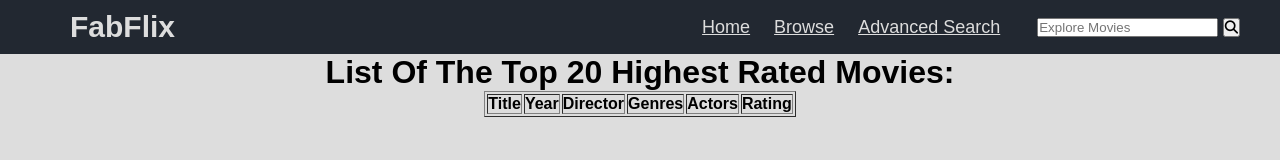
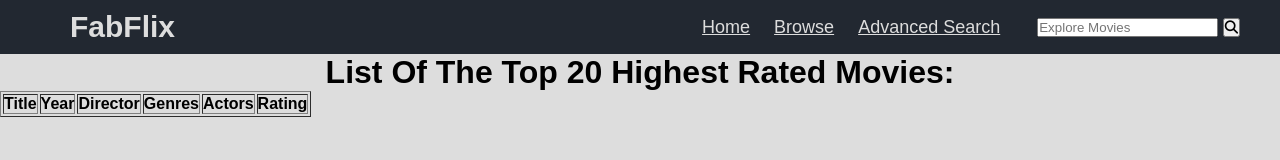
Before and after one commit to AJYI/FabflixProject, a plain HTML site: page WebContent/mainPage.html in a window 1280 px wide. Drawn offline with nearby package versions, Linux system fonts and the light colour scheme; no server answers.

Commit message:
updated mainPage and mainPage.js

```diff
--- a/WebContent/mainPage.html
+++ b/WebContent/mainPage.html
@@ -26,11 +26,11 @@
     </nav>
 
     <main>
-      <div>
+      <div class="center">
         <h1>List Of The Top 20 Highest Rated Movies:</h1>
 
         <!-- Id "star_table" is useful for jQuery to find the html element with id, class here is mapping to Bootstrap defined class CSS -->
-        <table border id="movie_list_table" class="center">
+        <table border id="movie_list_table">
           <!-- Create a table header -->
           <thead>
             <tr>
```
